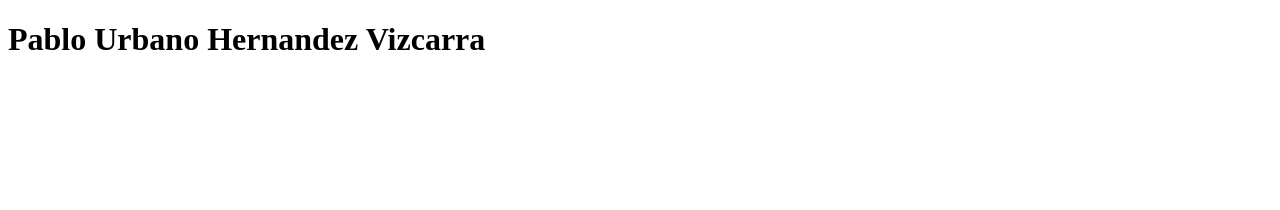
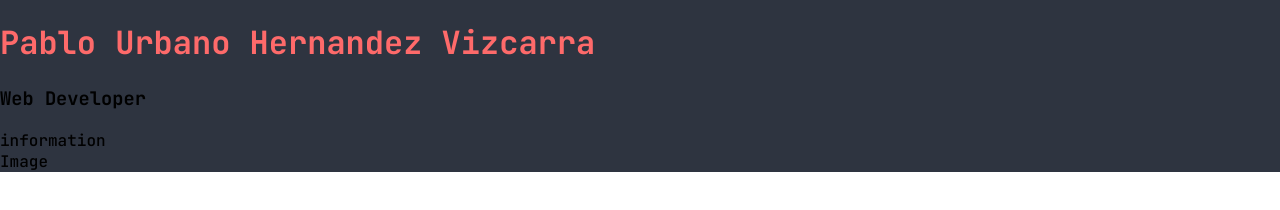
Before and after one commit to PabloHdzVizcarra/my-portfolio-webdeveloper, a plain HTML site: page src/index.html in a window 1280 px wide. Drawn offline with Linux system fonts and the light colour scheme.

Commit message:
feat added name

```diff
--- a/src/index.html
+++ b/src/index.html
@@ -4,11 +4,23 @@
     <meta charset="UTF-8">
     <title>Pablo Hernandez</title>
     <link rel="icon" href="./coding.png">
+    <link rel="stylesheet" href="./styles.css">
+    <link rel="preconnect" href="https://fonts.gstatic.com">
+    <link href="https://fonts.googleapis.com/css2?family=JetBrains+Mono:wght@100;300;500;700&display=swap"
+          rel="stylesheet">
 </head>
 <body>
-<div class="main-container">
+<div class="container">
+    <div class="name">
+        <h1 class="name__title">Pablo Urbano Hernandez Vizcarra</h1>
+        <h3 class="name__type">Web Developer</h3>
+    </div>
+    <div class="landing">
+        <div class="landing-info">information</div>
+        <div class="landing-page">Image</div>
+    </div>
+</div>
 
-</div>
-<h1 class="main-title">Pablo Urbano Hernandez Vizcarra</h1>
+<script src="./index.js"></script>
 </body>
 </html>
--- a/src/index.js
+++ b/src/index.js
@@ -0,0 +1 @@
+console.log("hello from js");
--- a/src/styles.css
+++ b/src/styles.css
@@ -1,3 +1,16 @@
-.main-container {
+body, html {
+    margin: 0;
+    padding: 0;
+    font-family: 'JetBrains Mono', monospace;
+}
 
+.container {
+    display: flex;
+    flex-direction: column;
+    background-color: #2E3440;
+    min-height: 100%;
 }
+
+.name__title {
+    color: #FE6A6A;
+}
```
